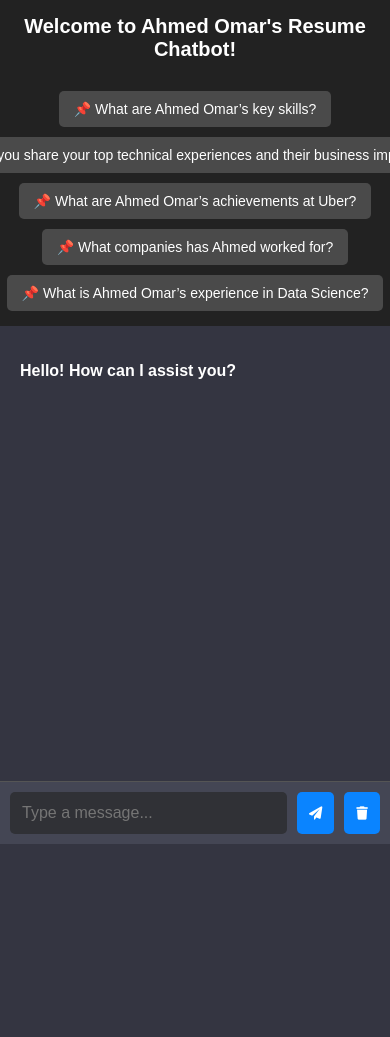
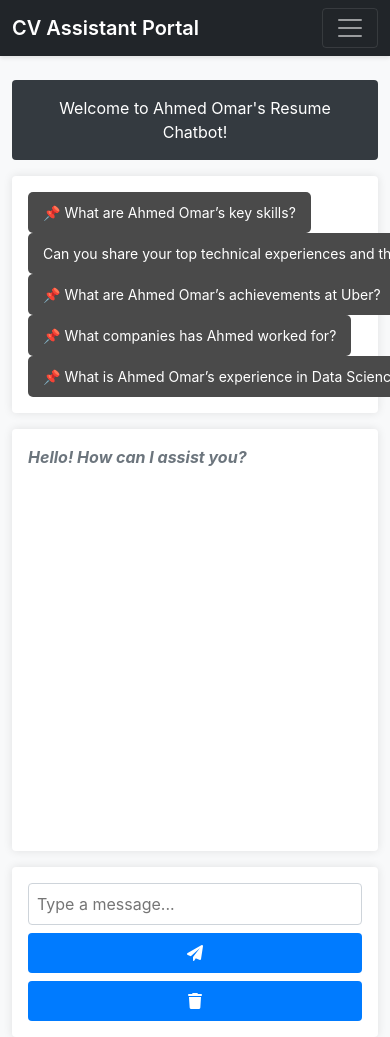
Before and after one commit to AhmedOmarO/cvap, a Flask app: page / in a window 390 px wide; the page is wider, and only the part inside the window is pictured. Before the commit the page ends 844 px from the top of that part, so only its background shows below. Run offline with Flask 2, Linux system fonts and the light colour scheme.

Commit message:
style: Revamp UI with enhanced navigation, improved chat interface, and responsive design adjustments

```diff
--- a/static/styles.css
+++ b/static/styles.css
@@ -1,35 +1,118 @@
+/* Global Styles */
 body {
-    font-family: Arial, sans-serif;
-    background-color: #343541;
-    color: white;
     margin: 0;
     padding: 0;
-    display: flex;
-    flex-direction: column;
-    height: 100vh;
+    font-family: -apple-system, BlinkMacSystemFont, "Segoe UI", Roboto, "Helvetica Neue", Arial, sans-serif;
+    background-color: #f8f9fa;
 }
 
+/* Navigation Bar Custom Styles */
+.navbar {
+    box-shadow: 0 2px 4px rgba(0,0,0,0.1);
+}
+
+.navbar-brand {
+    font-weight: 600;
+}
+
+/* Chat Interface Styles */
 .header {
+    background-color: #343a40;
+    color: white;
     text-align: center;
-    background-color: #222;
-    padding: 15px;
-    font-size: 20px;
-    font-weight: bold;
+    padding: 1rem;
+    margin-bottom: 1rem;
+    border-radius: 0.25rem;
+}
+
+.chat-container {
+    height: 60vh;
+    overflow-y: auto;
+    padding: 1rem;
+    background-color: white;
+    border-radius: 0.25rem;
+    box-shadow: 0 0 10px rgba(0,0,0,0.1);
+    margin-bottom: 1rem;
 }
 
 .faq-container {
-    background-color: #222;
-    padding: 15px;
+    background-color: white;
+    padding: 1rem;
+    margin-bottom: 1rem;
+    border-radius: 0.25rem;
+    box-shadow: 0 0 10px rgba(0,0,0,0.1);
+}
+
+.input-container {
     display: flex;
-    flex-wrap: wrap;
-    gap: 10px;
-    justify-content: center;
+    gap: 0.5rem;
+    padding: 1rem;
+    background-color: white;
+    border-radius: 0.25rem;
+    box-shadow: 0 0 10px rgba(0,0,0,0.1);
+}
+
+.input-container input {
+    flex: 1;
+    padding: 0.5rem;
+    border: 1px solid #ced4da;
+    border-radius: 0.25rem;
+    font-size: 1rem;
+}
+
+.input-container button {
+    padding: 0.5rem 1rem;
+    border: none;
+    border-radius: 0.25rem;
+    background-color: #007bff;
+    color: white;
+    cursor: pointer;
+    transition: background-color 0.2s;
+}
+
+.input-container button:hover {
+    background-color: #0056b3;
+}
+
+/* Message Styles */
+.user-message {
+    background-color: #007bff;
+    color: white;
+    padding: 0.75rem;
+    border-radius: 1rem;
+    margin: 0.5rem 0;
+    max-width: 80%;
+    margin-left: auto;
 }
 
 .bot-message {
-    align-self: flex-start;
-    font-size: 16px;
-    color: #ffffff;
+    background-color: #e9ecef;
+    color: #212529;
+    padding: 0.75rem;
+    border-radius: 1rem;
+    margin: 0.5rem 0;
+    max-width: 80%;
+}
+
+/* Typing Effect */
+.typing {
+    color: #6c757d;
+    font-style: italic;
+}
+
+/* Responsive Design */
+@media (max-width: 768px) {
+    .chat-container {
+        height: 50vh;
+    }
+
+    .input-container {
+        flex-direction: column;
+    }
+
+    .input-container button {
+        width: 100%;
+    }
 }
 
 .faq-button {
@@ -47,85 +130,23 @@ body {
     background-color: #5a5a5a;
 }
 
-.chat-container {
-    flex-grow: 1;
-    overflow-y: auto;
-    padding: 20px;
-    display: flex;
-    flex-direction: column;
-    gap: 15px;
-}
-
 .message {
     word-wrap: break-word;
 }
 
-.user-message {
-    align-self: flex-end;
-    background-color: #0a84ff;
-    padding: 10px;
-    border-radius: 5px;
-}
-
-/* Typing Effect for Bot Messages */
-.typing {
-    display: inline-block;
-    overflow: hidden;
-    white-space: nowrap;
-    width: 0;
-    animation: typing 3s steps(30, end) forwards, blinkCursor 0.6s infinite;
-}
-
-@keyframes typing {
-    from { width: 0; }
-    to { width: 100%; }
-}
-
-@keyframes blinkCursor {
-    50% { border-color: transparent; }
-}
-
-.input-container {
-    display: flex;
-    padding: 10px;
-    background-color: #444654;
-    border-top: 1px solid #555;
-}
-
-.input-container input {
-    flex-grow: 1;
-    padding: 12px;
-    border: none;
-    border-radius: 5px;
-    outline: none;
-    font-size: 16px;
-    background-color: #303136;
-    color: white;
-}
-
-.input-container button {
-    padding: 12px;
-    margin-left: 10px;
-    border: none;
-    background-color: #0a84ff;
-    color: white;
-    cursor: pointer;
-    border-radius: 5px;
-}
-
-.input-container button:hover {
-    background-color: #0066cc;
-}
 .li {
     margin-bottom: 1px; /* Reduce this value */
 }
+
 .p{
     margin-bottom: 1px; /* Reduce this value */
 }
+
 .strong{
     padding: 0px;
 
 }
+
 /* show  text when hover  */
 .fa-trash {
     position: relative; /* Required for the tooltip to be positioned relative to the button */
--- a/templates/index.html
+++ b/templates/index.html
@@ -4,11 +4,14 @@
     <meta charset="UTF-8">
     <meta name="viewport" content="width=device-width, initial-scale=1.0">
     <title>Ahmed Omar's Resume Chatbot</title>
+    <link href="https://cdn.jsdelivr.net/npm/bootstrap@5.1.3/dist/css/bootstrap.min.css" rel="stylesheet">
     <link rel="stylesheet" href="{{ url_for('static', filename='styles.css') }}">
     <link rel="stylesheet" href="https://cdnjs.cloudflare.com/ajax/libs/font-awesome/6.0.0/css/all.min.css">
 </head>
 <body>
+    {% include 'navbar.html' %}
 
+    <div class="container mt-4">
         <div class="header">
             Welcome to Ahmed Omar's Resume Chatbot!
         </div>
@@ -16,22 +19,17 @@
         <div class="faq-container" id="faqContainer">Loading FAQs...</div>
 
         <div class="chat-container" id="chatContainer">
-
-        <p class="typing" id="typingEffect"> <b> Hello! How can I assist you? </b> </p>
-
+            <p class="typing" id="typingEffect"><b>Hello! How can I assist you?</b></p>
         </div>
 
         <div class="input-container">
             <input type="text" id="userInput" placeholder="Type a message..." onkeypress="handleKeyPress(event)">
-        <button onclick="sendMessage()"><i class="fas fa-paper-plane" title="Clear"></i></button>
-        <!-- <button onclick="stopChat()"><i class="fas fa-stop"></i></button> -->
-        <button onclick="clearChat()"><i class="fas fa-trash" ></i></button>
-
-
+            <button onclick="sendMessage()"><i class="fas fa-paper-plane" title="Send"></i></button>
+            <button onclick="clearChat()"><i class="fas fa-trash" title="Clear"></i></button>
+        </div>
     </div>
 
-
+    <script src="https://cdn.jsdelivr.net/npm/bootstrap@5.1.3/dist/js/bootstrap.bundle.min.js"></script>
     <script src="{{ url_for('static', filename='scripts.js') }}"></script>
-
 </body>
 </html>
--- /dev/null
+++ b/templates/navbar.html
@@ -0,0 +1,23 @@
+<!-- Navigation Bar -->
+<nav class="navbar navbar-expand-lg navbar-dark bg-dark">
+    <div class="container">
+        <a class="navbar-brand" href="{{ url_for('index') }}">CV Assistant Portal</a>
+        <button class="navbar-toggler" type="button" data-bs-toggle="collapse" data-bs-target="#navbarNav" aria-controls="navbarNav" aria-expanded="false" aria-label="Toggle navigation">
+            <span class="navbar-toggler-icon"></span>
+        </button>
+        <div class="collapse navbar-collapse" id="navbarNav">
+            <ul class="navbar-nav">
+                <li class="nav-item">
+                    <a class="nav-link {% if request.endpoint == 'index' %}active{% endif %}" href="{{ url_for('index') }}">
+                        <i class="fas fa-comments"></i> Chat
+                    </a>
+                </li>
+                <li class="nav-item">
+                    <a class="nav-link {% if request.endpoint == 'upload_resume' %}active{% endif %}" href="{{ url_for('upload_resume') }}">
+                        <i class="fas fa-file-upload"></i> Upload Resume
+                    </a>
+                </li>
+            </ul>
+        </div>
+    </div>
+</nav>
```
Also changed, not shown: TODO.md (+1 -1 lines), templates/upload.html (+9 -4 lines). Lines whose indentation alone changed are shown as unchanged.
